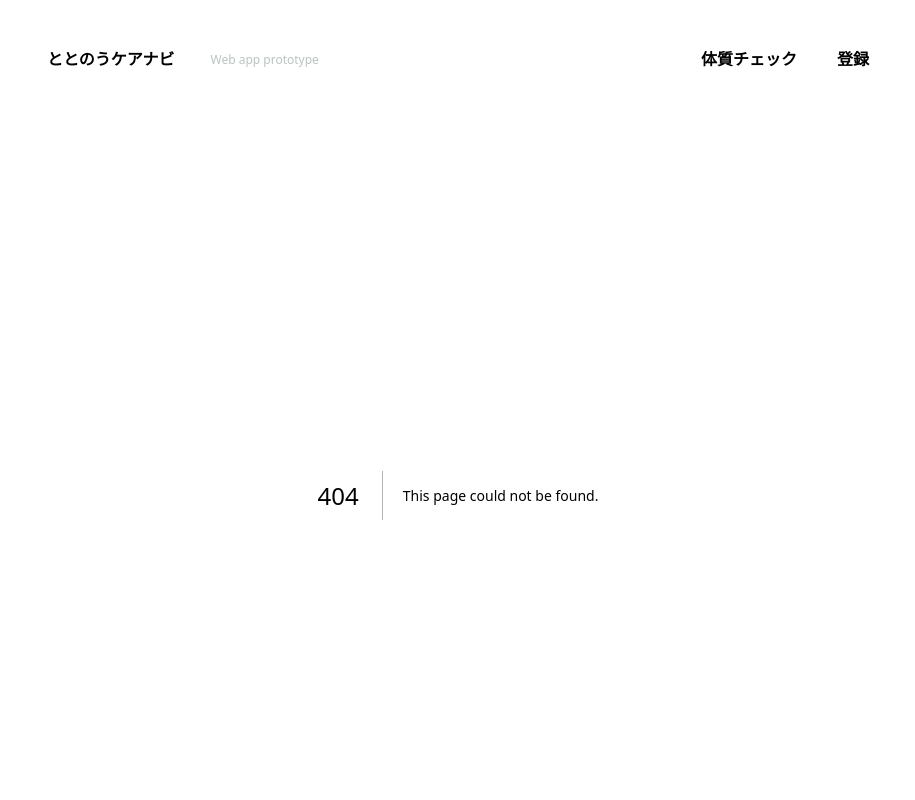
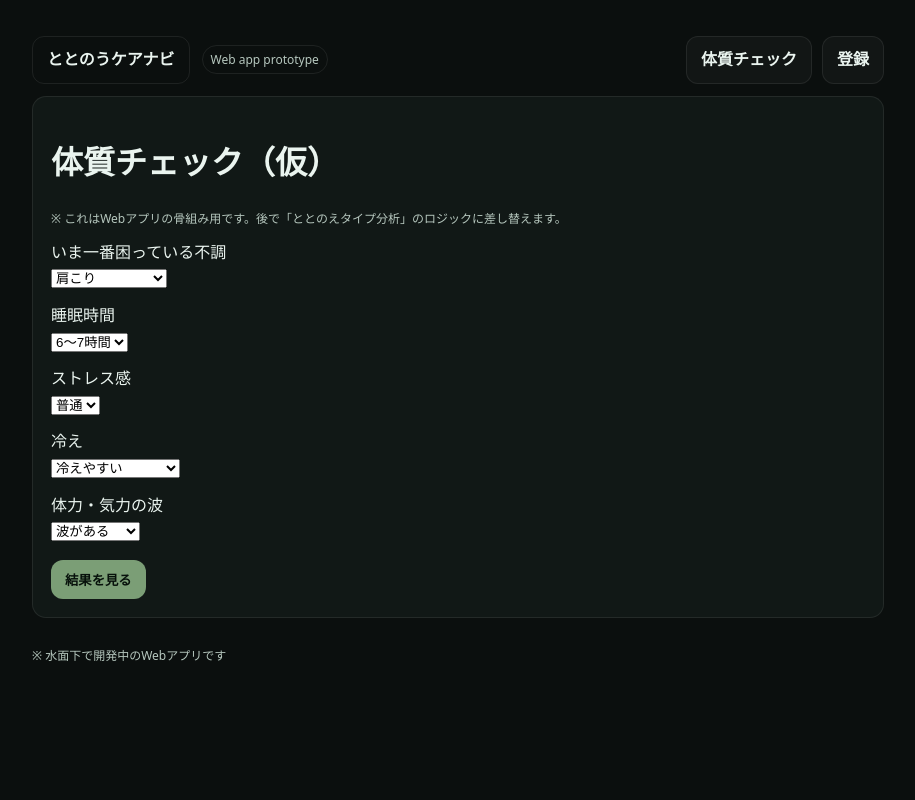
Before and after one commit to totonoucare/totonoucare-webapp, a Next.js app: page /check in a window 1280 px wide. Before the commit this address had no page. Shown: the top 800 px of the page, without its empty margins (182-1097 px from the left). Built offline with nearby package versions, Linux system fonts and the light colour scheme.

Commit message:
Create page.js

```diff
--- /dev/null
+++ b/app/check/page.js
@@ -0,0 +1,117 @@
+"use client";
+
+import { useState } from "react";
+
+export default function CheckPage() {
+  const [symptom, setSymptom] = useState("肩こり");
+  const [sleep, setSleep] = useState("6〜7時間");
+  const [stress, setStress] = useState("普通");
+  const [cold, setCold] = useState("冷えやすい");
+  const [energy, setEnergy] = useState("波がある");
+
+  function handleSubmit(e) {
+    e.preventDefault();
+
+    // いまは仮のロジック（後で既存診断ロジックに置き換える）
+    const score =
+      (cold === "冷えやすい" ? 2 : 0) +
+      (stress === "強い" ? 2 : stress === "普通" ? 1 : 0) +
+      (sleep === "〜5時間" ? 2 : sleep === "5〜6時間" ? 1 : 0) +
+      (energy === "波がある" ? 1 : 0);
+
+    const type =
+      score >= 5 ? "巡り停滞タイプ" : score >= 3 ? "気血バランス崩れタイプ" : "安定タイプ";
+
+    const id = crypto.randomUUID();
+    const result = {
+      id,
+      createdAt: new Date().toISOString(),
+      answers: { symptom, sleep, stress, cold, energy },
+      type,
+      explanation: buildExplanation(type, symptom),
+    };
+
+    // 匿名結果を「ブラウザに一時保存」(DBは後でSupabaseに置き換える)
+    localStorage.setItem(`assessment:${id}`, JSON.stringify(result));
+
+    // 結果ページへ
+    window.location.href = `/result/${id}`;
+  }
+
+  return (
+    <div className="card">
+      <h1>体質チェック（仮）</h1>
+      <p className="small">
+        ※ これはWebアプリの骨組み用です。後で「ととのえタイプ分析」のロジックに差し替えます。
+      </p>
+
+      <form onSubmit={handleSubmit} style={{ marginTop: 12 }}>
+        <div style={{ marginTop: 12 }}>
+          <div className="label">いま一番困っている不調</div>
+          <select className="select" value={symptom} onChange={(e) => setSymptom(e.target.value)}>
+            <option>肩こり</option>
+            <option>首こり</option>
+            <option>頭痛</option>
+            <option>胃腸の不調</option>
+            <option>睡眠の不調</option>
+            <option>メンタルの不調</option>
+            <option>疲れやすさ</option>
+          </select>
+        </div>
+
+        <div style={{ marginTop: 12 }}>
+          <div className="label">睡眠時間</div>
+          <select className="select" value={sleep} onChange={(e) => setSleep(e.target.value)}>
+            <option>〜5時間</option>
+            <option>5〜6時間</option>
+            <option>6〜7時間</option>
+            <option>7時間〜</option>
+          </select>
+        </div>
+
+        <div style={{ marginTop: 12 }}>
+          <div className="label">ストレス感</div>
+          <select className="select" value={stress} onChange={(e) => setStress(e.target.value)}>
+            <option>弱い</option>
+            <option>普通</option>
+            <option>強い</option>
+          </select>
+        </div>
+
+        <div style={{ marginTop: 12 }}>
+          <div className="label">冷え</div>
+          <select className="select" value={cold} onChange={(e) => setCold(e.target.value)}>
+            <option>冷えやすい</option>
+            <option>どちらでもない</option>
+            <option>熱がこもりやすい</option>
+          </select>
+        </div>
+
+        <div style={{ marginTop: 12 }}>
+          <div className="label">体力・気力の波</div>
+          <select className="select" value={energy} onChange={(e) => setEnergy(e.target.value)}>
+            <option>安定</option>
+            <option>波がある</option>
+            <option>落ちやすい</option>
+          </select>
+        </div>
+
+        <div style={{ marginTop: 16 }}>
+          <button className="btn primary" type="submit">
+            結果を見る
+          </button>
+        </div>
+      </form>
+    </div>
+  );
+}
+
+function buildExplanation(type, symptom) {
+  if (type === "巡り停滞タイプ") {
+    return `「${symptom}」は、ストレスや睡眠不足などで“巡り”が詰まると出やすくなります。まずは負担ラインを下げる（睡眠・緊張の抜け）を優先すると改善が早いです。`;
+  }
+  if (type === "気血バランス崩れタイプ") {
+    return `「${symptom}」は、回復と消耗のバランスが崩れると出やすい傾向があります。できる範囲で生活リズムを整えるのが最優先です。`;
+  }
+  return `現状は比較的安定しています。「${symptom}」が出るときの“きっかけ”を観察して、悪化要因を減らすところから始めましょう。`;
+}
```
